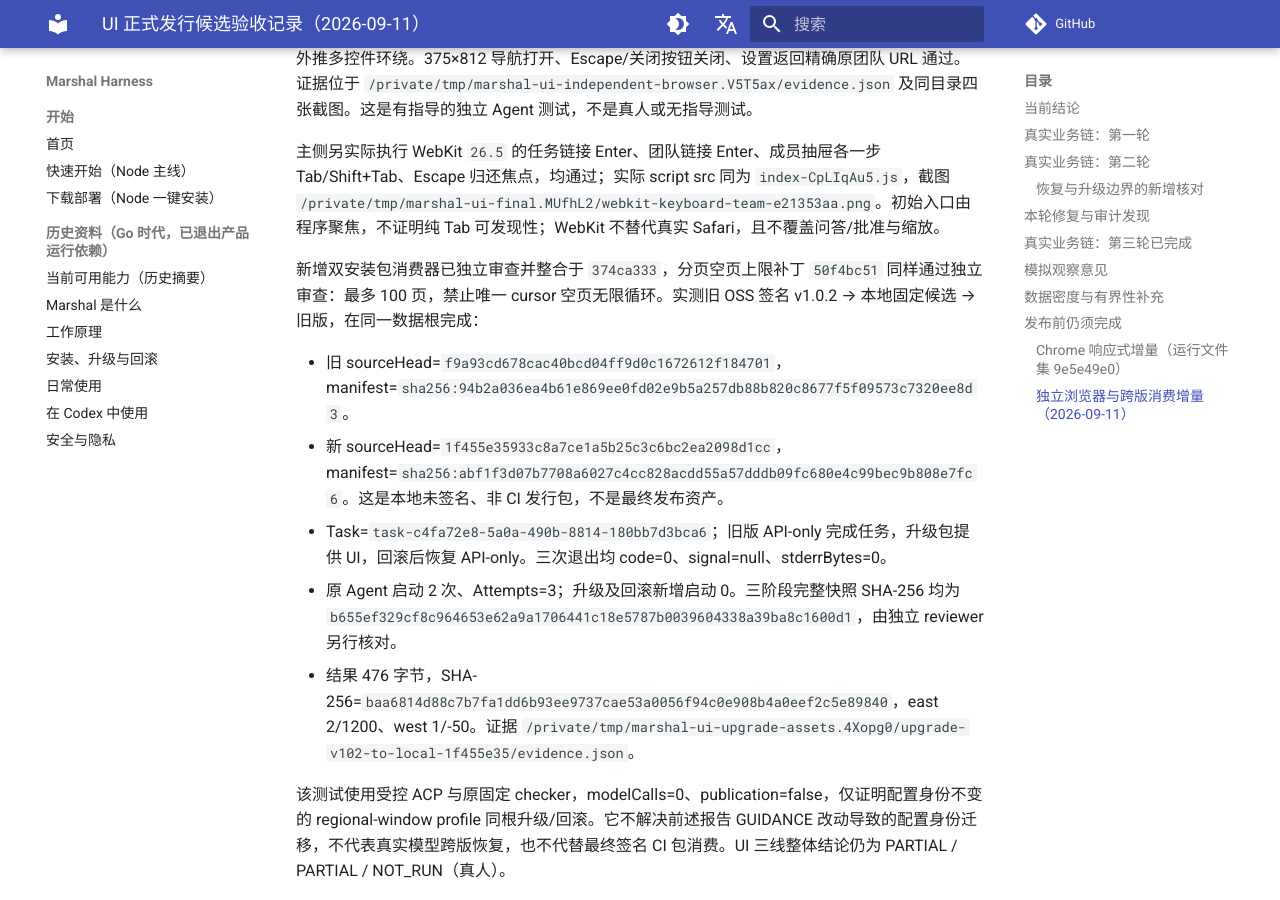
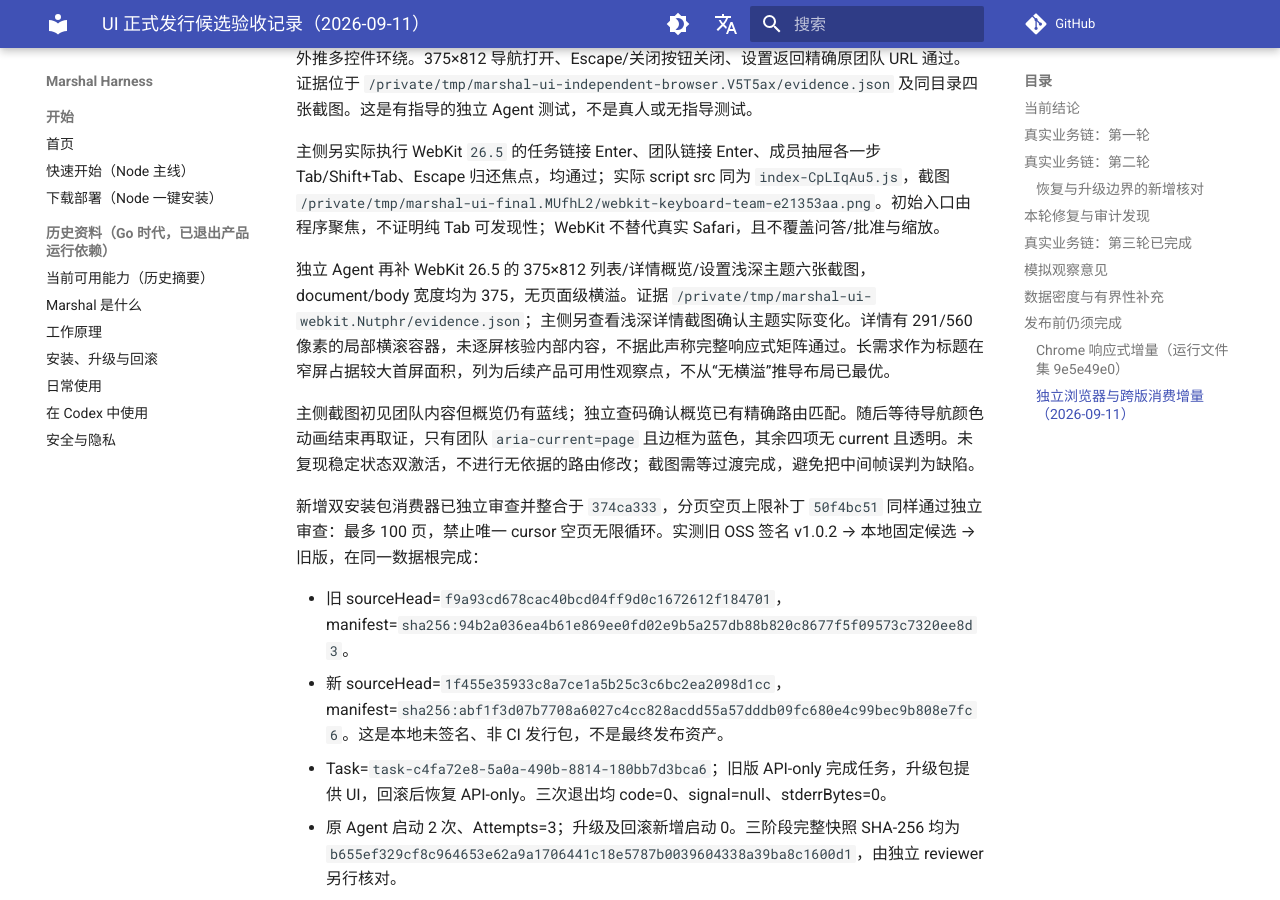
Before and after one commit to chiga0/marshal-harness, an MkDocs documentation site: the page built from docs/ui-1/release-validation-2026-09-11.md, in a window 1280 px wide and 900 px high, scrolled down 6520 px. Built offline with MkDocs 1.6.1 and Material for MkDocs 9.7.7, drawn with Linux system fonts in a browser that asks for light colours; comment, search, counter and statistics services are not loaded.

Commit message:
docs(ui): bound WebKit responsive and navigation observations

```diff
--- a/docs/ui-1/release-validation-2026-09-11.md
+++ b/docs/ui-1/release-validation-2026-09-11.md
@@ -119,6 +119,10 @@ CI `34583578954` 的 Ubuntu/Node22 密度测试超过默认 5 秒（5119ms），
 
 主侧另实际执行 WebKit `26.5` 的任务链接 Enter、团队链接 Enter、成员抽屉各一步 Tab/Shift+Tab、Escape 归还焦点，均通过；实际 script src 同为 `index-CpLIqAu5.js`，截图 `/private/tmp/marshal-ui-final.MUfhL2/webkit-keyboard-team-e21353aa.png`。初始入口由程序聚焦，不证明纯 Tab 可发现性；WebKit 不替代真实 Safari，且不覆盖问答/批准与缩放。
 
+独立 Agent 再补 WebKit 26.5 的 375×812 列表/详情概览/设置浅深主题六张截图，document/body 宽度均为 375，无页面级横溢。证据 `/private/tmp/marshal-ui-webkit.Nutphr/evidence.json`；主侧另查看浅深详情截图确认主题实际变化。详情有 291/560 像素的局部横滚容器，未逐屏核验内部内容，不据此声称完整响应式矩阵通过。长需求作为标题在窄屏占据较大首屏面积，列为后续产品可用性观察点，不从“无横溢”推导布局已最优。
+
+主侧截图初见团队内容但概览仍有蓝线；独立查码确认概览已有精确路由匹配。随后等待导航颜色动画结束再取证，只有团队 `aria-current=page` 且边框为蓝色，其余四项无 current 且透明。未复现稳定状态双激活，不进行无依据的路由修改；截图需等过渡完成，避免把中间帧误判为缺陷。
+
 新增双安装包消费器已独立审查并整合于 `374ca333`，分页空页上限补丁 `50f4bc51` 同样通过独立审查：最多 100 页，禁止唯一 cursor 空页无限循环。实测旧 OSS 签名 v1.0.2 → 本地固定候选 → 旧版，在同一数据根完成：
 
 - 旧 sourceHead=`f9a93cd678cac40bcd04ff9d0c1672612f184701`，manifest=`sha256:94b2a036ea4b61e869ee0fd02e9b5a257db88b820c8677f5f09573c7320ee8d3`。
```
